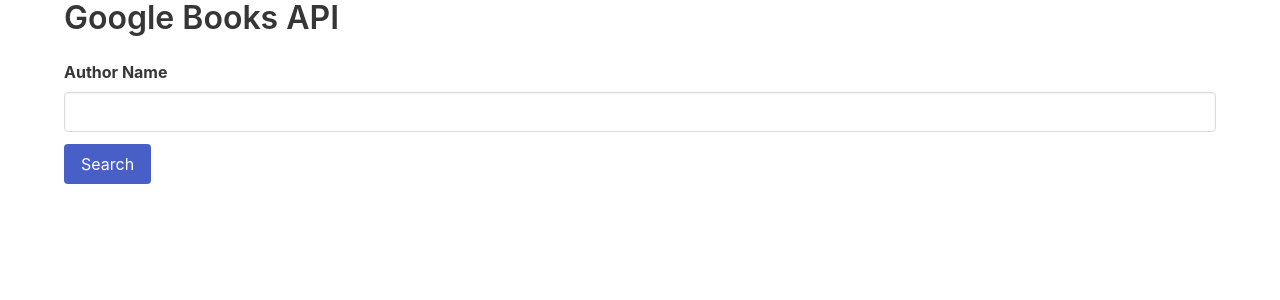
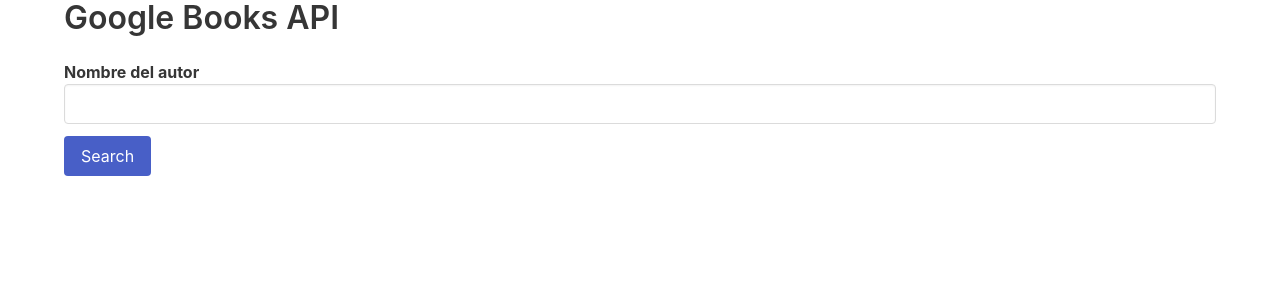
Before and after one commit to gutifer666/g-reads, a Vue app: page / in a window 1280 px wide. Shown: the top 300 px of the page. Built offline with nearby package versions, Linux system fonts and the light colour scheme.

Commit message:
Convert author to $store

```diff
--- a/src/App.vue
+++ b/src/App.vue
@@ -29,7 +29,7 @@
     };
   },
   computed:{
-    ...mapState(["authorStore"]),
+    ...mapState(["author"]),
 
   },
 
@@ -42,7 +42,7 @@
 
     load() {
       fetch(
-        `https://www.googleapis.com/books/v1/volumes?q=inauthor:`
+        `https://www.googleapis.com/books/v1/volumes?q=inauthor:${this.author}`
       )
         .then((response) => {
           return response.json();
--- a/src/components/AuthorForm.vue
+++ b/src/components/AuthorForm.vue
@@ -1,41 +1,38 @@
 <template>
   <div>
     <div class="field">
-      <label class="label">Author Name</label>
-      <div class="control">
-        <input class="input" type="text" v-model="newAuthor" />
-      </div>
+      <label class="label" for="author">
+        Nombre del autor
+        <div class="control">
+          <input class="input" type="text" v-model="author" />
+        </div>
+      </label>
     </div>
 
     <div class="field">
       <div class="control">
-        <button class="button is-link" v-on:click="changeAuthor">Search</button>
+        <button class="button is-link" v-on:click="searchAuthor">Search</button>
       </div>
     </div>
   </div>
 </template>
 
 <script>
-import { mapMutations } from 'vuex'
 
 export default {
   name: "AuthorForm",
   props: ["searchAuthor"],
-  data() {
-    return {
-      newAuthor:''
-    }
-  },
-  methods: {
-    ...mapMutations(['CHANGE_AUTHOR']),
-    changeAuthor(){
-      // this.$store.commit('CHANGE_AUTHOR', this.newAuthor);
-      this.CHANGE_AUTHOR(this.newAuthor);
-      this.newAuthor = '';
-      this.searchAuthor();
+  computed: {
+    author:{
+      get() {
+        return this.$store.state.author;
+      },
+      set(value) {
+        this.$store.commit('CHANGE_AUTHOR',value);
+      }
     }
   }
-}
+};
 </script>
 
 <style>
--- a/src/store.js
+++ b/src/store.js
@@ -5,10 +5,10 @@
 
 export default new Vuex.Store({
     state: {
-        authorStore: ""
+        author: ""
     },
     mutations: {
-        CHANGE_AUTHOR: (state,newAuthor)=>state.authorStore = newAuthor
+        CHANGE_AUTHOR: (state,payload)=>state.author = payload
 
     },
 
```
